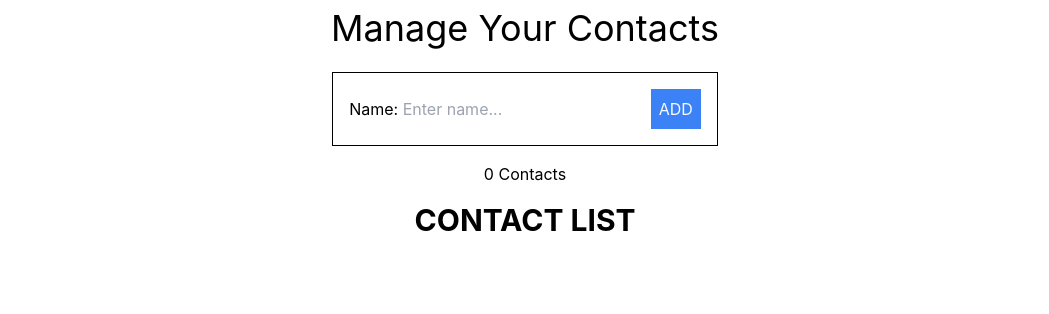
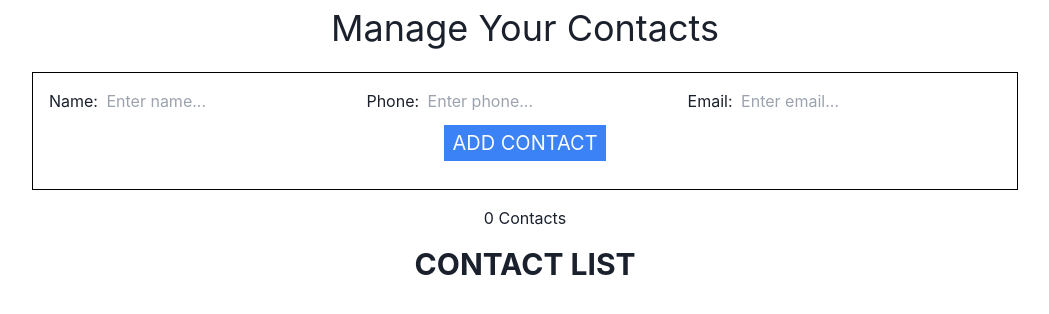
Before and after one commit to ansbaby7/contact-manager-redux-tk, a React (Vite) app in the folder frontend/: page / in a window 1280 px wide. Shown: the top 314 px of the page, without its empty margins (115-1164 px from the left). Built offline with nearby package versions, Linux system fonts and the light colour scheme.

Commit message:
add redux logic for post requests

```diff
--- a/frontend/package.json
+++ b/frontend/package.json
@@ -8,7 +8,12 @@
     "preview": "vite preview"
   },
   "dependencies": {
+    "@chakra-ui/react": "^2.2.1",
+    "@emotion/react": "^11.9.3",
+    "@emotion/styled": "^11.9.3",
     "@reduxjs/toolkit": "^1.8.2",
+    "axios": "^0.27.2",
+    "framer-motion": "^6.3.11",
     "react": "^18.0.0",
     "react-dom": "^18.0.0",
     "react-redux": "^8.0.2"
--- a/frontend/src/App.jsx
+++ b/frontend/src/App.jsx
@@ -1,16 +1,18 @@
 import ContactsList from "./components/ContactsList";
 import NewContact from "./components/NewContact";
-
+import {ChakraProvider} from "@chakra-ui/react"
 
 
 const App = () => {
 
   return (
+    <ChakraProvider>
     <div className="App">
       <h1 className="w-full text-center py-2 text-4xl">Manage Your Contacts</h1>
       <NewContact/>
       <ContactsList/>
     </div>
+    </ChakraProvider>
   )
 }
 
--- a/frontend/src/components/NewContact.jsx
+++ b/frontend/src/components/NewContact.jsx
@@ -1,12 +1,28 @@
+import { Alert, AlertIcon, CircularProgress } from "@chakra-ui/react";
 import { useState } from "react";
+import { useDispatch, useSelector } from "react-redux";
+import { createContact } from "../features/contactsSlice";
 
 const NewContact = () => {
-  const [contactName, setContactName] = useState("");
+  const dispatch = useDispatch();
+  const contactsState = useSelector((state) => state.contactsState);
+
+  const [contact, setContact] = useState({
+    contactName: "",
+    phone: "",
+    email: "",
+  });
 
   const handleSubmit = (event) => {
     event.preventDefault();
 
-    setContactName("");
+    dispatch(createContact(contact));
+
+    setContact({
+      contactName: "",
+      phone: "",
+      email: "",
+    });
   };
 
   return (
@@ -15,12 +31,71 @@ const NewContact = () => {
         <form onSubmit={handleSubmit} className="border border-black p-4 m-4">
           <label>Name: </label>
           <input
+            className="mr-3 pl-1"
             type="text"
             placeholder="Enter name..."
-          value={contactName}
-          onChange={(event) => setContactName(event.target.value)}
+            value={contact.contactName}
+            onChange={(event) =>
+              setContact({ ...contact, contactName: event.target.value })
+            }
           />
-        <button type="submit" className=" text-gray-50 bg-blue-500 p-2">ADD</button>
+          <label>Phone: </label>
+          <input
+            className="mr-3 pl-1"
+            type="text"
+            placeholder="Enter phone..."
+            value={contact.phone}
+            onChange={(event) =>
+              setContact({ ...contact, phone: event.target.value })
+            }
+          />
+          <label>Email: </label>
+          <input
+            className="mr-3 pl-1"
+            type="text"
+            placeholder="Enter email..."
+            value={contact.email}
+            onChange={(event) =>
+              setContact({ ...contact, email: event.target.value })
+            }
+          />
+          {contactsState.createContactStatus === "pending" ? (<div className="flex justify-center">
+            <CircularProgress isIndeterminate color="blue.300" /></div>
+          ) : (
+            <button
+              type="submit"
+              className="block text-gray-50 bg-blue-500 mx-auto my-3 py-1 px-2 text-xl"
+            >
+              ADD CONTACT
+            </button>
+          )}
+
+          {contactsState.createContactStatus === "rejected" ? (
+            <Alert status="error">
+              <AlertIcon />
+              There was an error processing your request
+            </Alert>
+          ) : null}
+          {contactsState.createContactStatus === "success" ? (
+            <Alert status="success">
+              <AlertIcon />
+              Contact added successfully...
+            </Alert>
+          ) : null}
+
+          {contactsState.updateContactStatus === "rejected" ? (
+            <Alert status="error">
+              <AlertIcon />
+              There was an error processing your request
+            </Alert>
+          ) : null}
+          {contactsState.updateContactStatus === "success" ? (
+            <Alert status="success">
+              <AlertIcon />
+              Contact updated successfully...
+            </Alert>
+          ) : null}
+
         </form>
       </div>
     </>
--- a/frontend/src/features/contactsSlice.jsx
+++ b/frontend/src/features/contactsSlice.jsx
@@ -1,7 +1,10 @@
-import {createSlice} from "@reduxjs/toolkit"
+import { createSlice, createAsyncThunk } from "@reduxjs/toolkit";
+import axios from "axios";
+
+const apiURL = "http://localhost:5000/api/";
 
 const initialState = {
-    contacts : [],
+  contacts: [],
   createContactStatus: "",
   createContactError: "",
   getContactsStatus: "",
@@ -9,14 +12,69 @@ const initialState = {
   updateContactStatus: "",
   updateContactError: "",
   deleteContactStatus: "",
-    deleteContactError: ""
+  deleteContactError: "",
+};
+
+export const createContact = createAsyncThunk(
+  "contacts/createContact",
+  async (contact, { rejectWithValue }) => {
+    try {
+      const response = await axios.post(apiURL + "contacts", contact);
+      return response.data;
+    } catch (err) {
+      console.log(err);
+      return rejectWithValue(err.response.data);
     }
+  }
+);
 
 const contactsSlice = createSlice({
   name: "contacts",
   initialState,
   reducers: {},
-    extraReducers: {}
+  extraReducers: {
+    [createContact.pending]: (state, action) => {
+      return {
+        ...state,
+        createContactStatus: "pending",
+        createContactError: "",
+        getContactsStatus: "",
+        getContactsError: "",
+        updateContactStatus: "",
+        updateContactError: "",
+        deleteContactStatus: "",
+        deleteContactError: "",
+      }
+    },
+    [createContact.fulfilled]: (state,action)=>{
+        return{
+        ...state,
+        contacts: [action.payload,...state.contacts],
+        createContactStatus: "success",
+        createContactError: "",
+        getContactsStatus: "",
+        getContactsError: "",
+        updateContactStatus: "",
+        updateContactError: "",
+        deleteContactStatus: "",
+        deleteContactError: "",
+        }
+    },
+    [createContact.rejected]: (state,action)=>{
+        return{
+        ...state,
+        createContactStatus: "rejected",
+        createContactError: action.payload,
+        getContactsStatus: "",
+        getContactsError: "",
+        updateContactStatus: "",
+        updateContactError: "",
+        deleteContactStatus: "",
+        deleteContactError: "",
+        }
+    },
+
+  },
 });
 
-export default contactsSlice.reducer
+export default contactsSlice.reducer;
--- a/frontend/src/store.jsx
+++ b/frontend/src/store.jsx
@@ -3,7 +3,7 @@ import contactsReducer from "./features/contactsSlice";
 
 const store = configureStore({
     reducer:{
-        contacts: contactsReducer
+        contactsState: contactsReducer
     }
 })
 
```
Also changed, not shown: 1 other file (tests, documents, lock files or other folders). Lines whose indentation alone changed are shown as unchanged.
